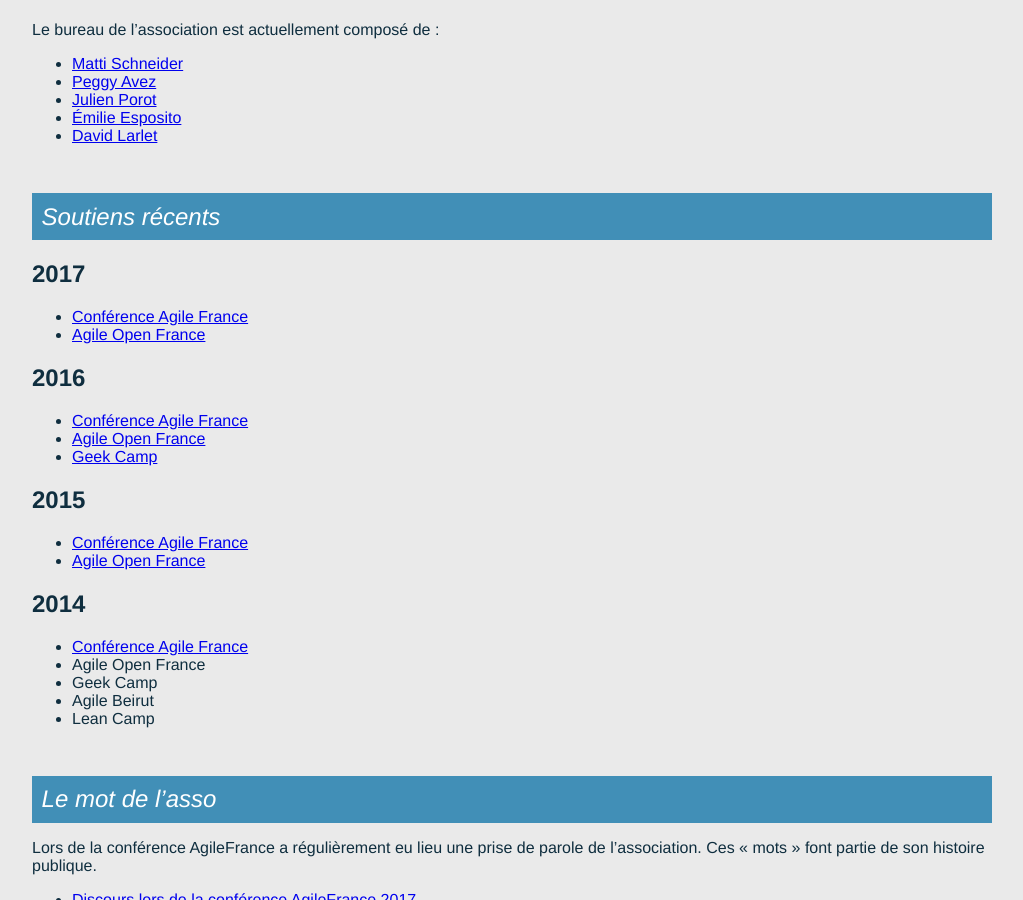
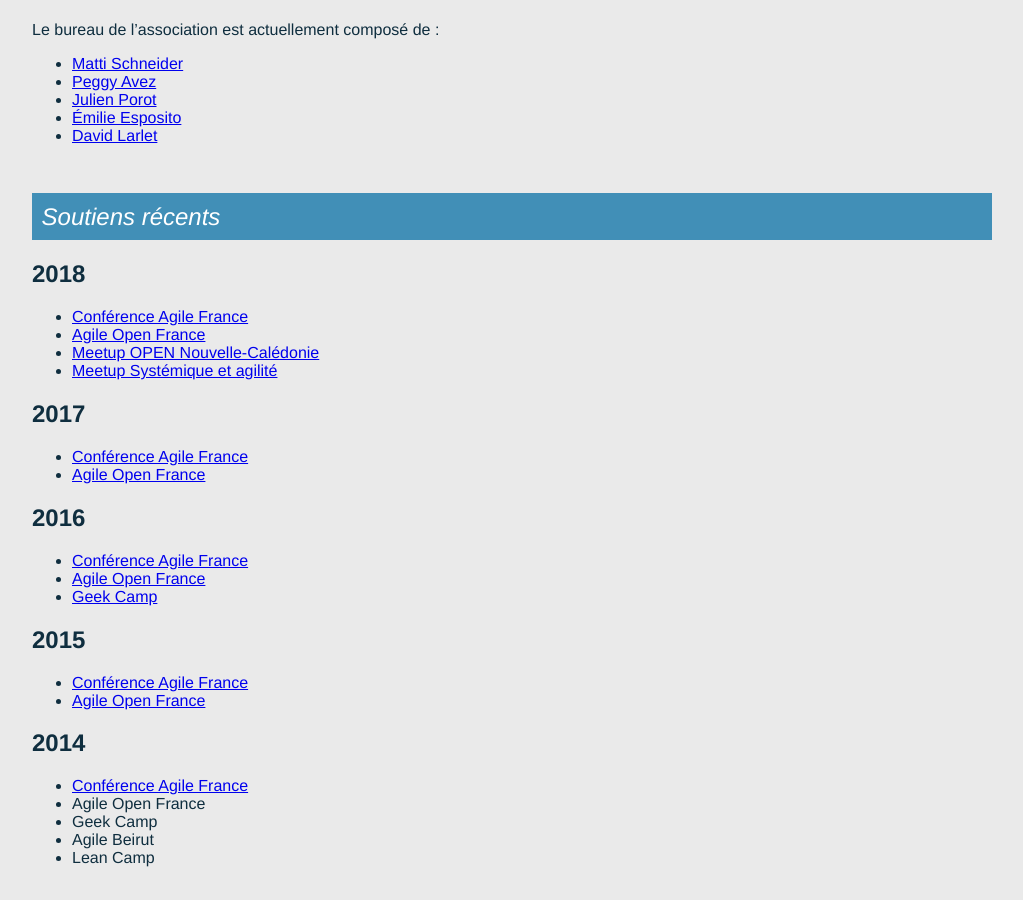
Before and after one commit to AgileFrance/AgileFrance.github.io, a Jekyll site: the page built from _pages/index.md, in a window 1280 px wide and 900 px high, scrolled down 443 px. Shown: the whole window, without its empty margins (128-1151 px from the left). Built offline with Jekyll 4.4.1, drawn with Linux system fonts in a browser that asks for light colours; our own code applies the rules of GitHub Pages for plain Markdown files.

Commit message:
Ajoute la liste des soutiens 2018

```diff
--- a/_pages/index.md
+++ b/_pages/index.md
@@ -17,6 +17,13 @@
 - [David Larlet](https://larlet.fr/david/)
 
 # Soutiens récents
+
+## 2018
+
+- [Conférence Agile France](http://2018.conf.agile-france.org)
+- [Agile Open France](http://agileopenfrance.com/)
+- [Meetup OPEN Nouvelle-Calédonie](https://www.meetup.com/fr-FR/Meetup-des-professionnels-du-numerique-en-Nouvelle-Caledonie/events/252426773/)
+- [Meetup Systémique et agilité](https://www.meetup.com/fr-FR/Systemique-Agilite-dialogue-pour-transformer-lentreprise/)
 
 ## 2017
 
```
